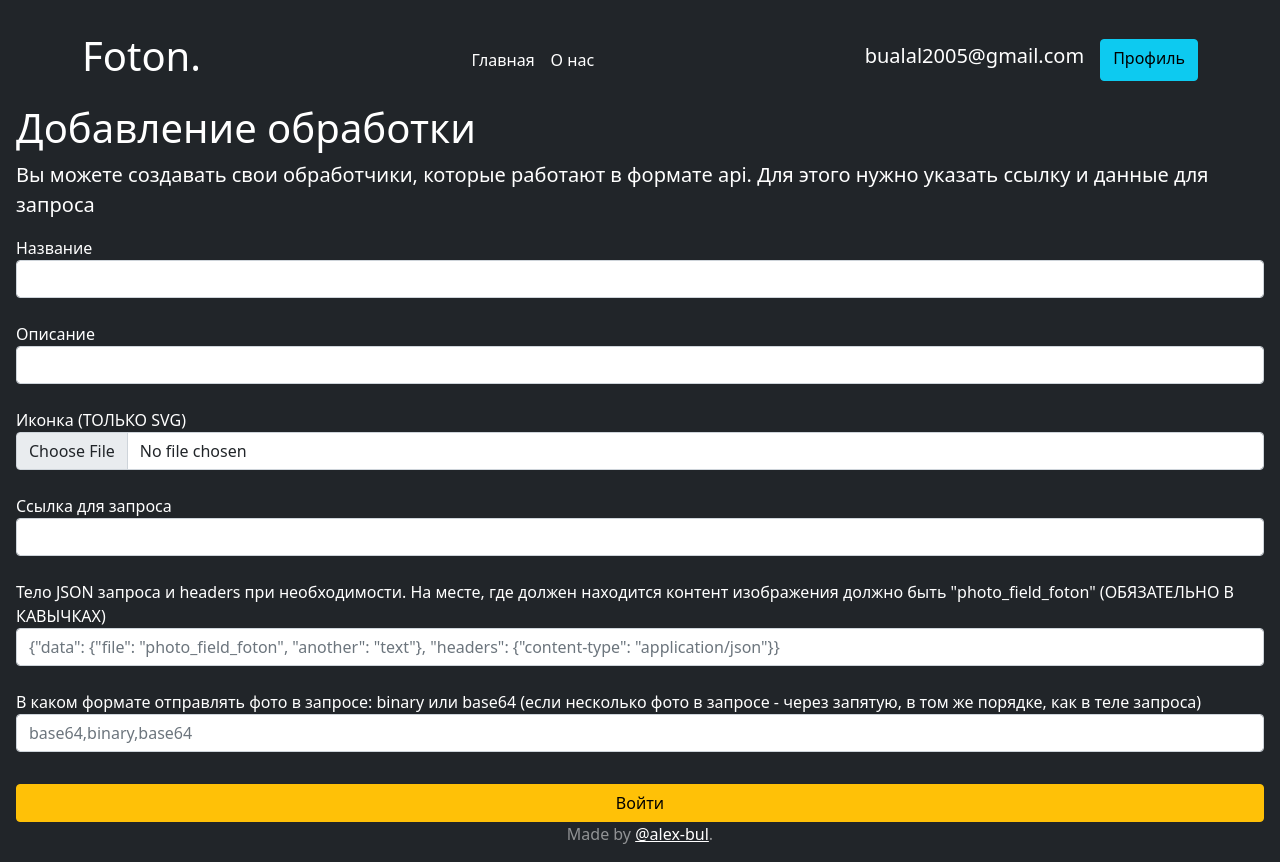
After one commit to alex-bul/foton, a Flask app: page /catalog in a window 1280 px wide. The commit adds this page. Run offline with Flask 2, Linux system fonts and the light colour scheme; a user stored in the database is signed in; some libraries are stand-ins or nearby versions.

Commit message:
add add_catalog_page for admins

```diff
--- a/config.py
+++ b/config.py
@@ -2,7 +2,9 @@ HOST = '127.0.0.2'
 PORT = 8080
 STATIC_FOLDER = 'static'
 USER_PHOTOS_FOLDER = 'user_photos'
-UPLOAD_FOLDER = f'{STATIC_FOLDER}/{USER_PHOTOS_FOLDER}'
+RESULT_PHOTOS_FOLDER = 'result_photos'
+
+UPLOAD_PATH = f'{STATIC_FOLDER}/{USER_PHOTOS_FOLDER}'
 DB_FILE = "db/data.db"
 
 catalog = [
--- a/data/__all_models.py
+++ b/data/__all_models.py
@@ -1,2 +1,3 @@
 from data import user
 from data import process
+from data import catalog_page
--- /dev/null
+++ b/data/add_catalog_page_form.py
@@ -0,0 +1,39 @@
+import json
+
+from flask_wtf import FlaskForm
+from wtforms import StringField, PasswordField, BooleanField, SubmitField
+from wtforms.validators import DataRequired
+from flask_wtf.file import FileField, FileAllowed, FileRequired
+
+
+class CatalogPageForm(FlaskForm):
+    title = StringField('Название', validators=[DataRequired()])
+    description = StringField('Описание', validators=[DataRequired()])
+    icon = FileField("Иконка (ТОЛЬКО SVG)", validators=[
+        FileRequired(),
+        FileAllowed(['svg'], 'Svg only!')
+    ])
+    url = StringField('Ссылка для запроса', validators=[DataRequired()])
+    request_data = StringField(
+        'Тело JSON запроса и headers при необходимости. На месте, где должен находится контент изображения должно быть "photo_field_foton" (ОБЯЗАТЕЛЬНО В КАВЫЧКАХ)',
+        validators=[DataRequired()],
+        render_kw={
+            "placeholder": '{"data": {"file": "photo_field_foton", "another": "text"}, "headers": {"content-type": "application/json"}}'})
+    fields_type = StringField(
+        'В каком формате отправлять фото в запросе: binary или base64 (если несколько фото в запросе - через запятую, в том же порядке, как в теле запроса)',
+        validators=[DataRequired()],
+        render_kw={"placeholder": 'base64,binary,base64'})
+    submit = SubmitField('Войти')
+
+    @staticmethod
+    def validate_request_data(form, field):
+        try:
+            print(field.data)
+            request_data = json.loads(field.data)
+        except json.decoder.JSONDecodeError:
+            raise ValueError("Неккоректный JSON. Проверьте начилие фигурных скобок и отсутсвие одинарных кавычек")
+
+        if 'data' not in request_data:
+            raise ValueError('"data" обязательный параметр!')
+
+        form.request_data.data = json.dumps(request_data)
--- a/data/user.py
+++ b/data/user.py
@@ -12,9 +12,11 @@ class User(SqlAlchemyBase, UserMixin, SerializerMixin):
 
     id = sqlalchemy.Column(sqlalchemy.Integer, primary_key=True, autoincrement=True)
     email = sqlalchemy.Column(sqlalchemy.String, unique=True, nullable=True)
+    is_admin = sqlalchemy.Column(sqlalchemy.Boolean, default=False)
     hashed_password = sqlalchemy.Column(sqlalchemy.String, nullable=True)
 
     processes = orm.relation("Process", back_populates='customer')
+    pages = orm.relation("CatalogPage", back_populates='owner')
 
     def set_password(self, password):
         self.hashed_password = generate_password_hash(password)
--- a/main.py
+++ b/main.py
@@ -6,7 +6,9 @@ from data import db_session
 from data.catalog_form import get_catalog_form
 from data.login_form import LoginForm
 from data.register_form import RegisterForm
+from data.add_catalog_page_form import CatalogPageForm
 
+from data.catalog_page import CatalogPage
 from data.process import Process
 from data.user import User
 
@@ -18,7 +20,7 @@ from config import *
 
 app = Flask(__name__)
 app.config['SECRET_KEY'] = 'yandexlyceum_secret_key'
-app.config['UPLOAD_FOLDER'] = UPLOAD_FOLDER
+app.config['UPLOAD_PATH'] = UPLOAD_PATH
 app.instance_path = ''
 
 login_manager = LoginManager(app)
@@ -77,6 +79,8 @@ def register():
                                    form=form,
                                    message="Пользователь с таким Email уже зарегистрирован!")
         user = User()
+        if not db_sess.query(User).count():
+            user.is_admin = True
         user.email = form.email.data
         user.set_password(form.password.data)
         db_sess.add(user)
@@ -99,19 +103,25 @@ def catalog_routes(index):
             f = getattr(form, f'file{i}').data
             filename = secure_filename(f.filename)
             f.save(os.path.join(
-                app.instance_path, app.config['UPLOAD_FOLDER'], filename
+                app.instance_path, app.config['UPLOAD_PATH'], filename
             ))
-            data.append(f"{app.config['UPLOAD_FOLDER']}/{filename}")
-            # data[f'photo{i}'] = f"{app.config['UPLOAD_FOLDER']}/{filename}"
+            data.append(f"{app.config['UPLOAD_PATH']}/{filename}")
         db_sess = db_session.create_session()
         process = Process()
-        process.customer_id = current_user.id
         process.catalog_id = index
         process.request_data = json.dumps(data)
-        db_sess.add(process)
+        current_user.processes.append(process)
+        db_sess.merge(current_user)
         db_sess.commit()
         return redirect(url_for('catalog_routes', index=index))
     return render_template('catalog_page.html', data=catalog[index], form=form, processes=user_processes)
+
+
+@app.route('/profile')
+@login_required
+def profile():
+    user_processes = current_user.processes[::-1]
+    return render_template('profile.html', processes=user_processes, type_needed=True, catalog=catalog)
 
 
 @app.route('/logout')
@@ -121,6 +131,35 @@ def logout():
     return redirect("/")
 
 
+@app.route('/catalog', methods=["POST", "GET"])
+@login_required
+def add_catalog_page():
+    form = CatalogPageForm()
+    if form.validate_on_submit():
+        db_sess = db_session.create_session()
+
+        catalog_page = CatalogPage()
+        catalog_page.title = form.title.data
+        catalog_page.description = form.description.data
+
+        f = form.icon.data
+        filename = secure_filename(f.filename)
+        f.save(os.path.join(
+            app.instance_path, app.config['UPLOAD_PATH'], filename
+        ))
+        catalog_page.icon = f"{app.config['UPLOAD_PATH']}/{filename}"
+
+        catalog_page.fields_type = form.fields_type.data
+        catalog_page.request_data = form.request_data.data
+        catalog_page.url = form.url.data
+        current_user.pages.append(catalog_page)
+        db_sess.merge(current_user)
+        db_sess.commit()
+        return redirect('/profile')
+
+    return render_template('add_catalog_page.html', form=form)
+
+
 if __name__ == '__main__':
     db_session.global_init(DB_FILE)
     app.run(host=HOST, port=PORT)
--- a/processing.py
+++ b/processing.py
@@ -5,7 +5,7 @@ import datetime
 
 from werkzeug.utils import secure_filename
 from process_utils.conventers import conventers
-from config import USER_PHOTOS_FOLDER, DB_FILE
+from config import RESULT_PHOTOS_FOLDER, DB_FILE
 
 
 def main():
@@ -19,7 +19,7 @@ def main():
                 try:
                     func = conventers[catalog_id]
                     content = func(json.loads(request_data))
-                    filename = f"{USER_PHOTOS_FOLDER}/{secure_filename(f'{datetime.datetime.now()}.jpg')}"
+                    filename = f"{RESULT_PHOTOS_FOLDER}/{secure_filename(f'{datetime.datetime.now()}.jpg')}"
                     with open('static/' + filename, "wb") as f:
                         f.write(content)
                     c.execute(f"UPDATE processes SET is_finished = ?, result_code = ?, result = ? WHERE id = ?",
--- a/templates/about.html
+++ b/templates/about.html
@@ -6,7 +6,7 @@
     <h1 class="mt-5">О нас</h1>
     <p class="lead">Сфера технологий нейронных сетей крайне быстро развивается, но всё еще сложна для использования
         обычными пользователями, так как установка и использование требует определенных навыков.
-        <br>Мы решили создать <b>универсальный</b> интерфейс для взаимодействия с нейронными сетями,
+        <br>Мы решили создать <b>универсальный</b> интерфейс для взаимодействия с нейронными сетями обработки фото,
         где разработчики смогут быстро подключать свои, а другие люди использовать.</p>
 </div>
 {% endblock %}
--- /dev/null
+++ b/templates/add_catalog_page.html
@@ -0,0 +1,23 @@
+{% extends "default.html" %}
+
+{% block content %}
+<h1>Добавление обработки</h1>
+<p class="lead">Вы можете создавать свои обработчики, которые работают в формате api. Для этого нужно указать ссылку и данные для запроса</p>
+<form action="" method="post" novalidate enctype="multipart/form-data"
+      class="flex-column d-flex">
+    <div>
+        {{ form.csrf_token }}
+    </div>
+    {% for field in form if field.name not in 'csrf_token submit' %}
+    <div class="col-xs-4">
+        <label>{{ field.label() }}</label> <br/>
+        {{ field(class="form-control mb-4") }}
+        {% for error in field.errors %}
+        <div class="alert alert-danger">{{ error }}</div>
+        {% endfor %}
+    </div>
+    {% endfor %}
+    <h5 class="text-warning">{{message}}</h5>
+    {{ form.submit(type="submit", class="btn btn-warning") }}
+</form>
+{% endblock %}
--- a/templates/default.html
+++ b/templates/default.html
@@ -26,7 +26,7 @@
                 {% if current_user.is_authenticated %}
                 <div class="d-flex">
                     <h5 class="navbar-brand">{{ current_user.email }}</h5>
-                    <a href="/logout" class="btn btn-danger">Выйти</a>
+                    <a href="/profile" class="btn btn-info">Профиль</a>
                 </div>
                 {% else %}
                 <div class="text-end">
```
Also changed, not shown: data/catalog_page.py (added, +23 -0 lines), process_utils/conventers.py (+0 -20 lines), templates/catalog_page.html (+1 -39 lines), templates/processing_log.html (added, +49 -0 lines), templates/profile.html (added, +19 -0 lines), db/data.db.
